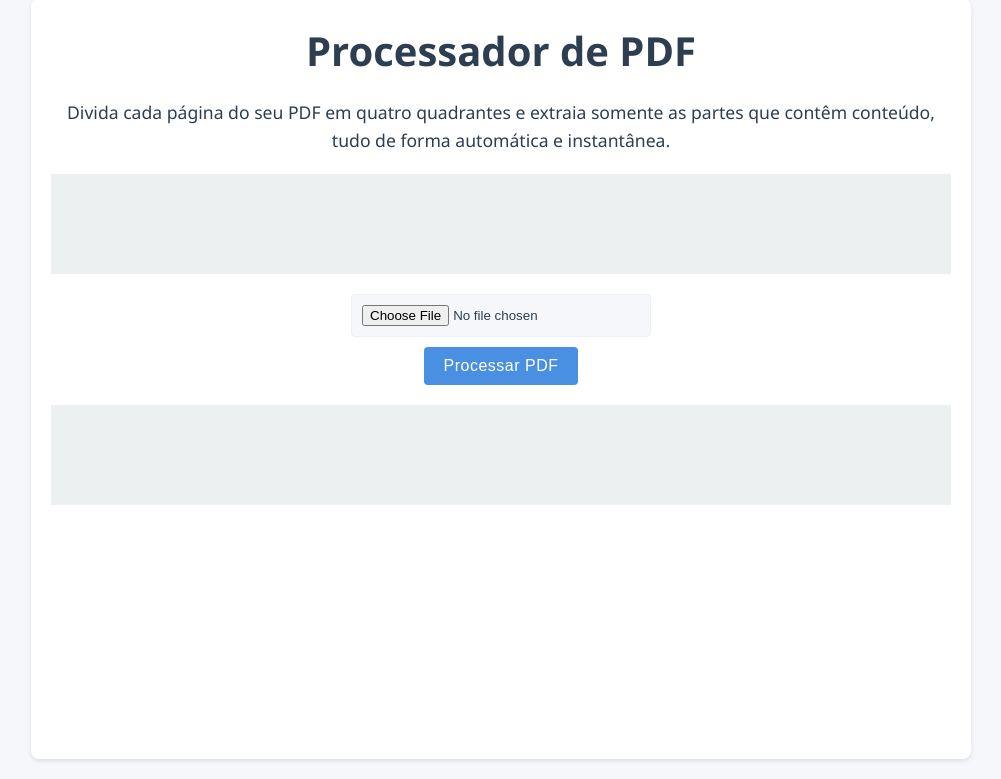
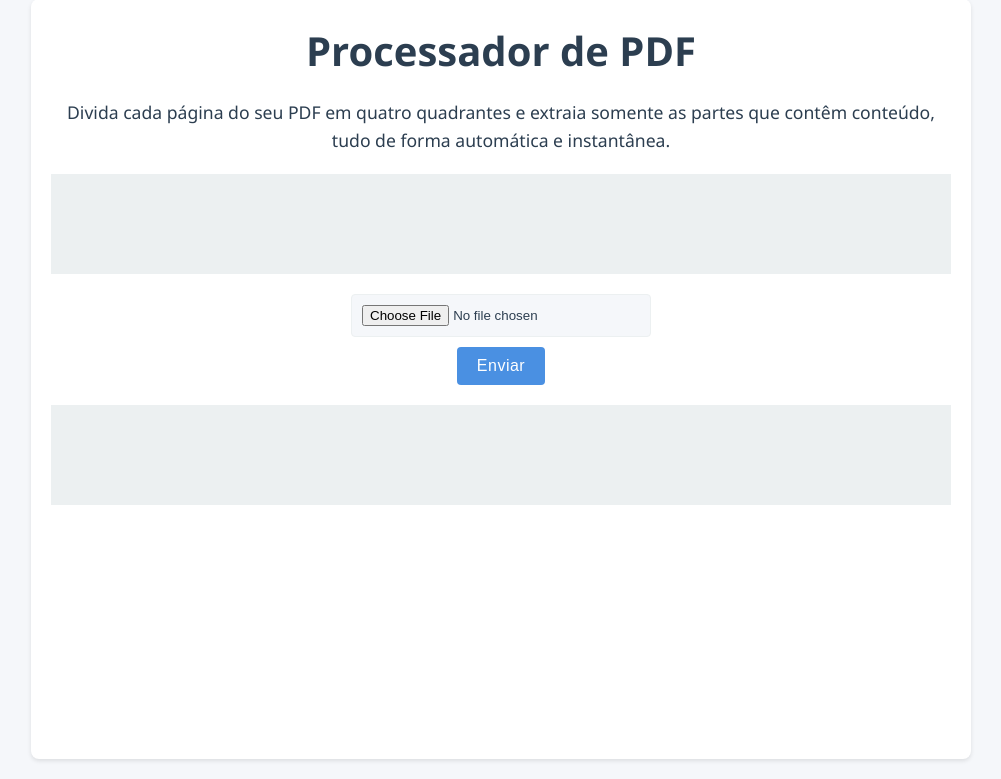
Before and after one commit to xFireHide/converter, a Flask app: page / in a window 1280 px wide. Shown: the part 21-800 px from the top of the page, without its empty margins (129-1130 px from the left). Run offline with Flask 3, Linux system fonts and the light colour scheme.

Commit message:
Add files via upload

```diff
--- a/templates/index.html
+++ b/templates/index.html
@@ -25,9 +25,9 @@
           <!-- AdSense Aqui -->
         </div>
 
-        <form id="upload-form">
-          <input type="file" id="pdf-input" accept="application/pdf" required />
-          <button type="submit" id="upload-button">Processar PDF</button>
+        <form id="upload-form" method="POST" enctype="multipart/form-data">
+          <input type="file" name="pdf" id="pdf-input" required />
+          <button type="submit">Enviar</button>
         </form>
 
         <div id="progress-container" class="hidden">
```
